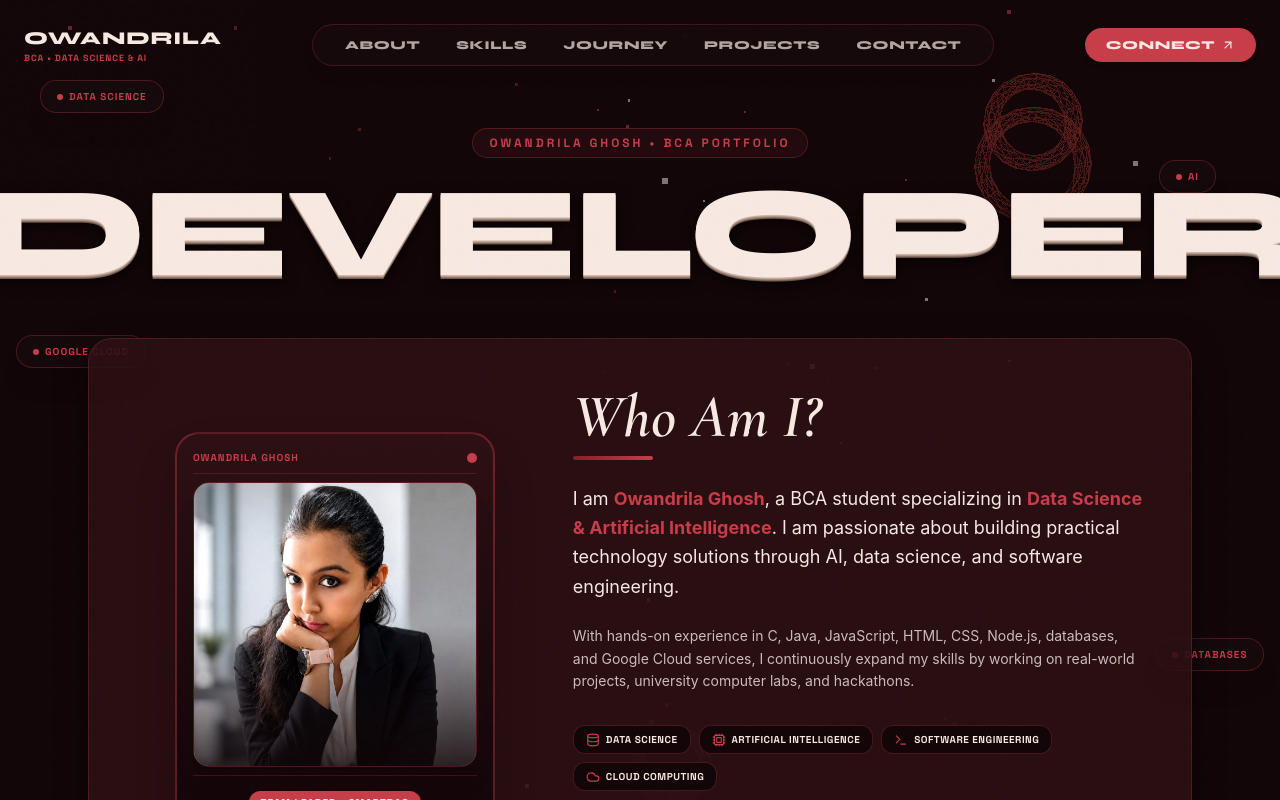
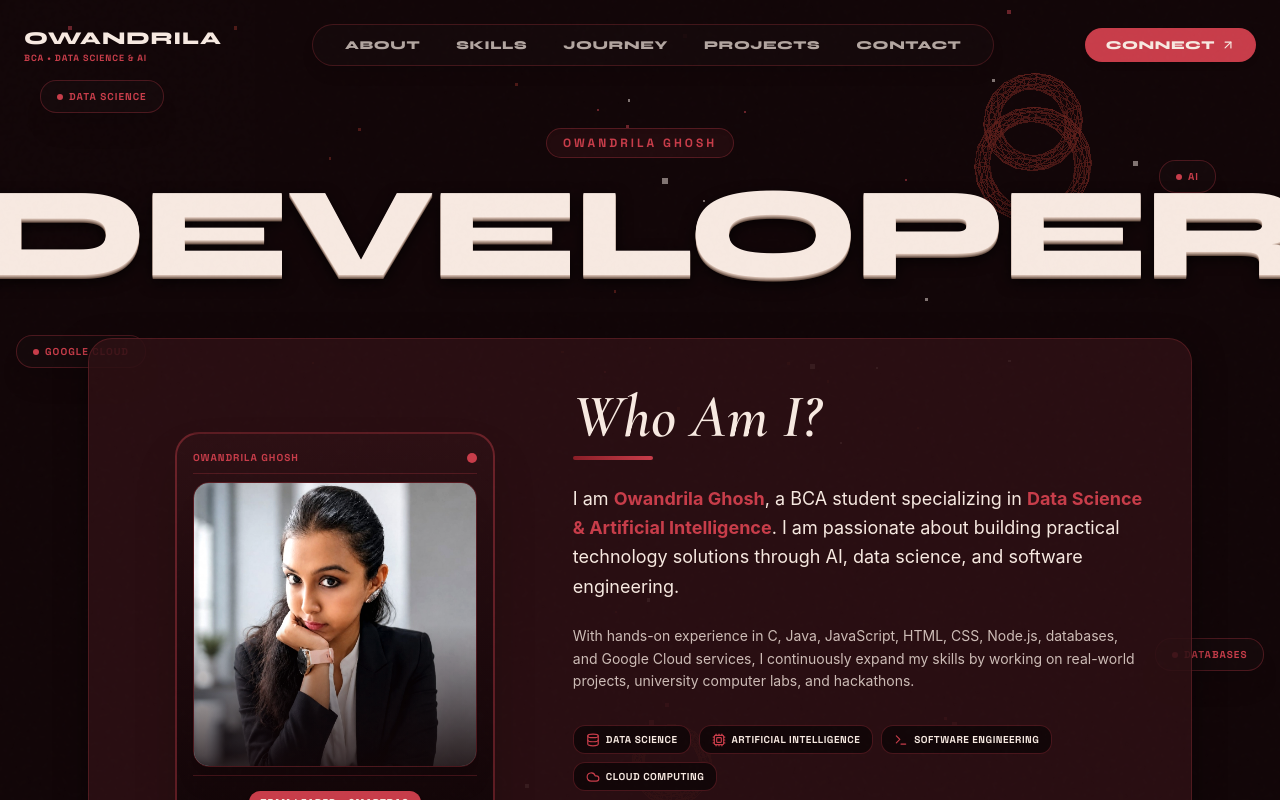
Before and after one commit to owandrila-codes/owandrila-ghosh, a React (Vite) app: page / in a window 1280 px wide. Shown: the top 800 px of the page. Built offline with nearby package versions, Linux system fonts and the light colour scheme.

Commit message:
Update top hero pill badge text to OWANDRILA GHOSH

```diff
--- a/src/components/Hero.tsx
+++ b/src/components/Hero.tsx
@@ -24,7 +24,7 @@ export default function Hero() {
             transition={{ duration: 0.6 }}
             className="font-grotesk text-xs font-bold tracking-[0.25em] text-[#c83d4a] uppercase bg-[#220b0e] px-4 py-1.5 rounded-full border border-[rgba(200,61,74,0.3)] inline-block shadow-inner text-center"
           >
-            OWANDRILA GHOSH • BCA PORTFOLIO
+            OWANDRILA GHOSH
           </motion.span>
 
           <motion.h1
@@ -131,7 +131,7 @@ export default function Hero() {
         </div>
       </div>
 
-      {/* DEDICATED MOBILE HERO LAYOUT (< md) - PERFECT FLUID CLAMP FITTING */}
+      {/* DEDICATED MOBILE HERO LAYOUT (< md) */}
       <div className="block md:hidden w-full px-4 text-center relative z-20 space-y-6 max-w-sm mx-auto flex flex-col items-center justify-center overflow-hidden">
         {/* DEVELOPER Title & Badge */}
         <div className="space-y-2 text-center flex flex-col items-center justify-center w-full mx-auto">
@@ -141,7 +141,7 @@ export default function Hero() {
             transition={{ duration: 0.5 }}
             className="font-grotesk text-[10px] font-bold tracking-[0.2em] text-[#c83d4a] uppercase bg-[#220b0e] px-4 py-1.5 rounded-full border border-[rgba(200,61,74,0.3)] inline-block text-center shadow-inner mx-auto"
           >
-            OWANDRILA GHOSH • BCA PORTFOLIO
+            OWANDRILA GHOSH
           </motion.span>
 
           <div className="w-full flex items-center justify-center text-center mx-auto overflow-hidden">
```
